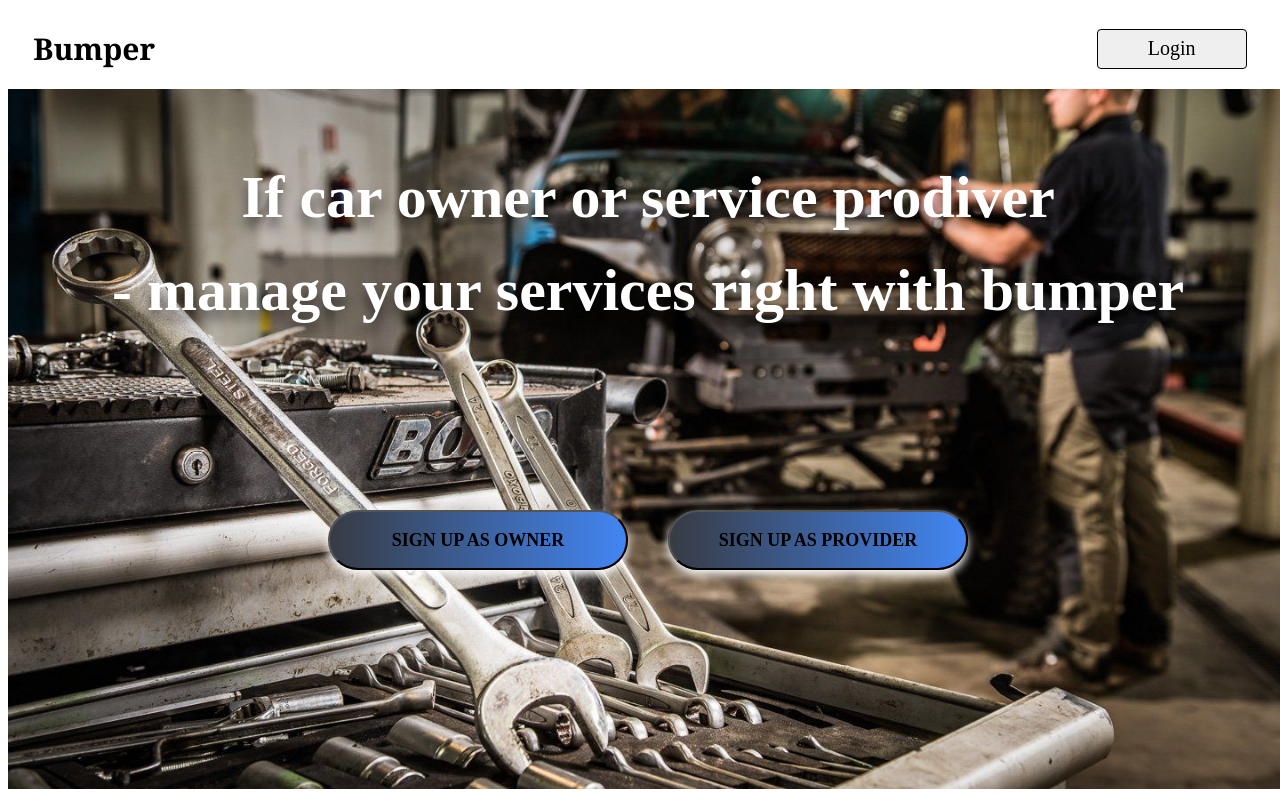
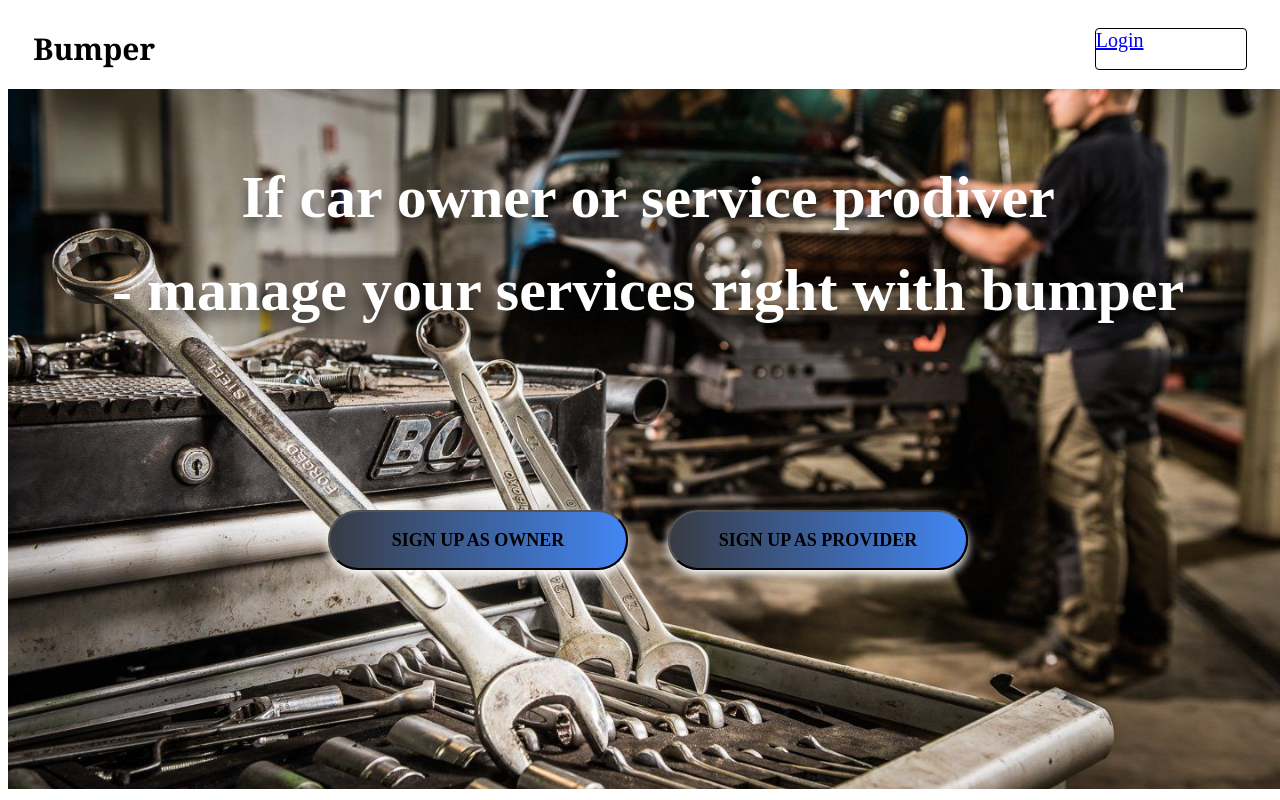
Before and after one commit to Akhtam/bumper, a React (Create React App) app in the folder frontend/: page /#/ in a window 1280 px wide. Built offline with nearby package versions, Linux system fonts and the light colour scheme.

Commit message:
moved navbar from homepage

```diff
--- a/frontend/src/components/App.js
+++ b/frontend/src/components/App.js
@@ -3,6 +3,8 @@ import {AuthRoute, ProtectedRoute} from '../util/routeUtil';
 import LoginForm from './session/LoginForm';
 import OwnerSignupForm from './session/OwnerSignupForm'
 import ProviderSignupForm from './session/ProviderSignupForm';
+import Navbar from './navbar/Navbar';
+
 
 import {Switch, Route} from 'react-router-dom'
 import Homepage from './homepage/Homepage';
@@ -11,13 +13,11 @@ class App extends Component {
 	render() {
 		return (
 			<div>
-
+				<header>
+					<Navbar></Navbar>
+				</header>
 				<Switch>
-					<AuthRoute
-						exact
-						path='/login'
-						component={LoginForm}
-					/>
+					<AuthRoute exact path='/login' component={LoginForm} />
 					<AuthRoute
 						exact
 						path='/ownersignup'
@@ -29,7 +29,7 @@ class App extends Component {
 						path='/providersignup'
 						component={ProviderSignupForm}
 					/>
-					<Route path='/' component={Homepage}/>
+					<Route path='/' component={Homepage} />
 				</Switch>
 			</div>
 		);
--- a/frontend/src/components/homepage/Homepage.js
+++ b/frontend/src/components/homepage/Homepage.js
@@ -1,14 +1,10 @@
 import React from "react";
-import Navbar from "../navbar/Navbar"
 import "./Homepage.scss"
 
 class Homepage extends React.Component {
   render() {
     return (
       <div className="homepage-parent">
-        <header>
-          <Navbar></Navbar>
-        </header>
         <div className="homepage-top-presentation">
           <span>
             <h2> If car owner or service prodiver </h2>
--- a/frontend/src/components/navbar/Navbar.js
+++ b/frontend/src/components/navbar/Navbar.js
@@ -1,43 +1,35 @@
-import React from "react";
-import { Link } from "react-router-dom";
+import React from 'react';
+import { connect } from 'react-redux';
+import { logout } from '../../actions/sessionActions';
+import { Link } from 'react-router-dom';
+import './Navbar.scss';
+
 // import navbarContainer from "./navbarContainer/navbarContainer";
 
-import "./Navbar.scss";
+class Navbar extends React.Component {
+	logoutUser = e => {
+		e.preventDefault();
+		this.props.logout();
+	};
 
-class Navbar extends React.Component {
-  constructor(props) {
-    super(props);
-    this.setLinks = this.setLinks.bind(this);
-  }
+	render() {
+		return (
+			<div className='navbar'>
+				<h1>Bumper</h1>
+				{/* {this.setLinks()} */}
+				{this.props.loggedIn ? (
+					<button onClick={this.logoutUser}>Logout</button>
+				) : (
+					<div className='login-button'>
+						<Link to={'/login'}>Login </Link>
+					</div>
+				)}
+			</div>
+		);
+	}
+}
+const mapStateToProps = state => ({
+	loggedIn: state.session.isAuthenticated
+});
 
-
-  // check what ro show in navbar pending if user if logged in or not
-
-  setLinks(){
-    if (!this.setLinks){
-        return (
-            <button> Logout </button>
-        )
-    } else {
-        return (
-          <div>
-            {/* <Link to={}> Login </Link>
-                <Link> Signup </Link> */}
-            <button className="login-button">Login</button>
-          </div>
-        );
-    }
-  }
-
-
-  render() {
-    return (
-      <div className="navbar">
-        <h1>Bumper</h1>
-        {this.setLinks()}
-      </div>
-    );
-  }
-}
-
-export default Navbar;
+export default connect(mapStateToProps, { logout })(Navbar);
```
